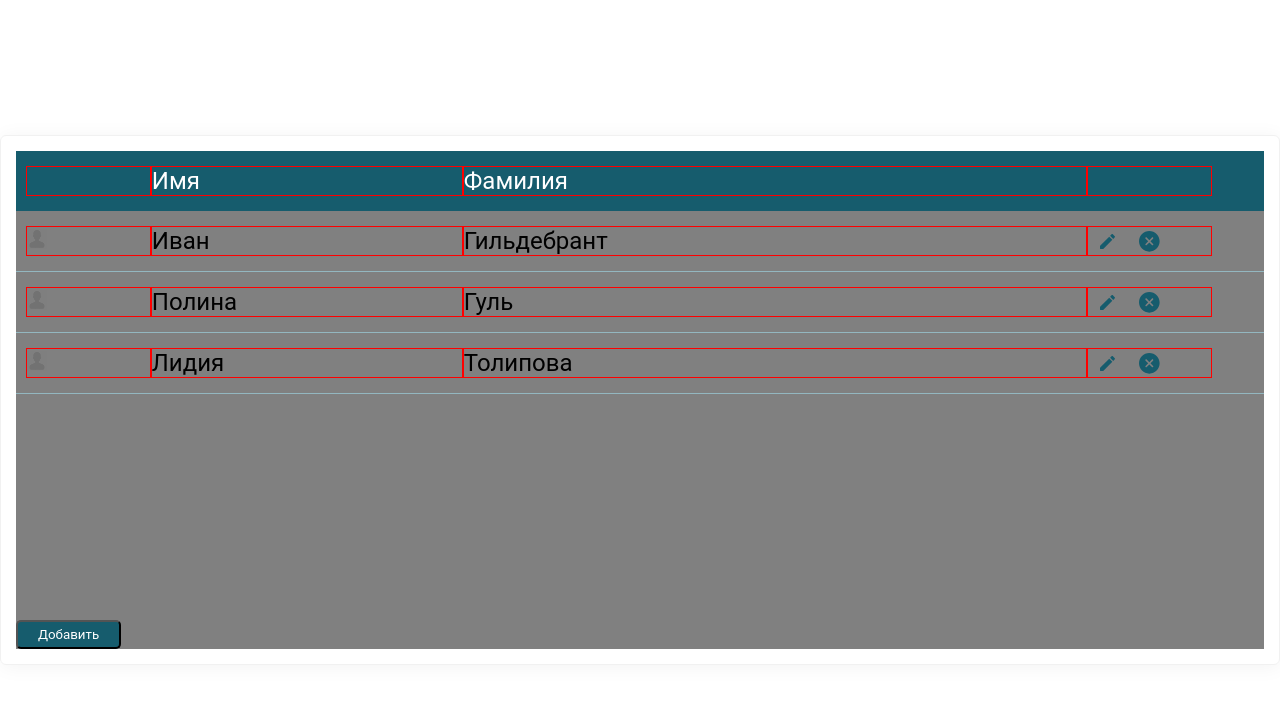
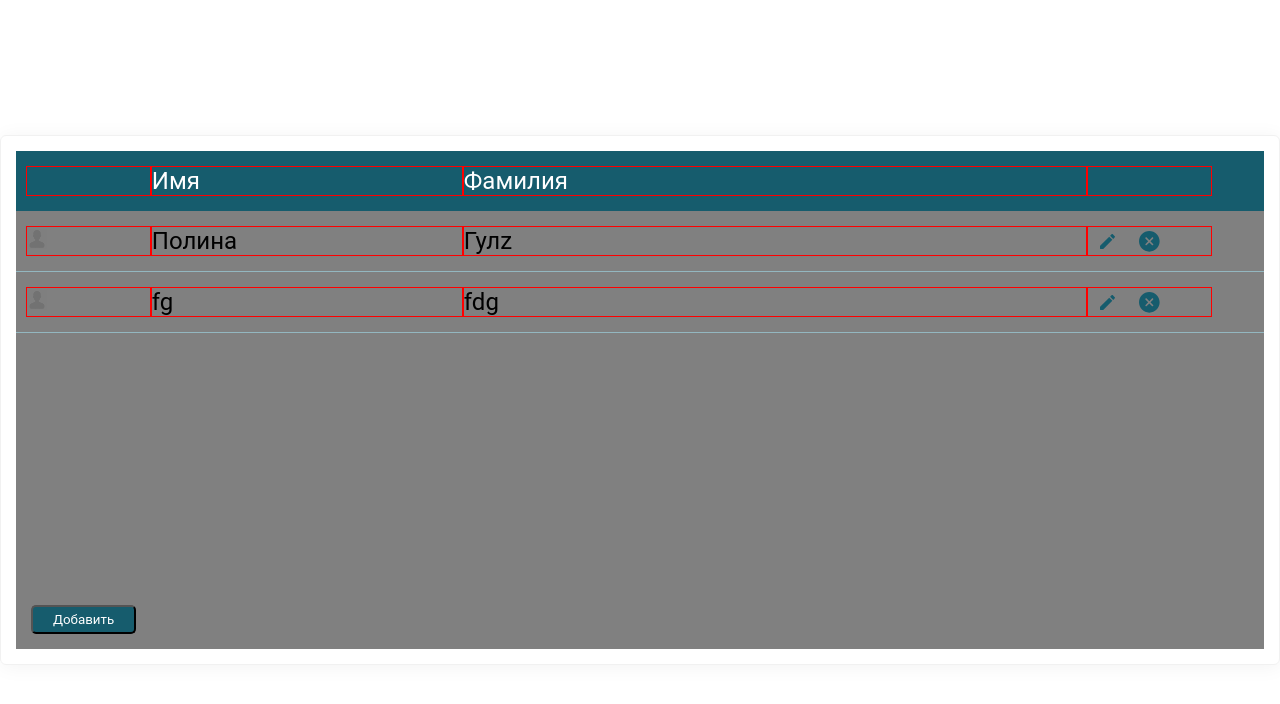
Before and after one commit to Irsn11/appPerson_React, a React (Create React App) app: page / in a window 1280 px wide. Shown: the top 704 px of the page. Built offline with nearby package versions, Linux system fonts and the light colour scheme; data requests are answered from the project's data file.

Commit message:
добавлена отработа ошибок и вывод сообщений пользователю (использована библиотека sweetalert)

```diff
--- a/package.json
+++ b/package.json
@@ -12,9 +12,13 @@
     "node-sass": "^6.0.1",
     "react": "^17.0.2",
     "react-app-polyfill": "^2.0.0",
+    "react-async": "^10.0.1",
     "react-dom": "^17.0.2",
+    "react-hot-toast": "^2.1.1",
     "react-notifications-component": "^3.1.0",
     "react-scripts": "4.0.3",
+    "siiimple-toast": "^3.1.7",
+    "sweetalert": "^2.1.2",
     "web-vitals": "^1.1.2"
   },
   "scripts": {
@@ -37,7 +41,7 @@
       "not op_mini all"
     ],
     "development": [
-			"ie 11",
+      "ie 11",
       "last 1 chrome version",
       "last 1 firefox version",
       "last 1 safari version"
--- a/src/App.js
+++ b/src/App.js
@@ -1,7 +1,11 @@
 import React, { useState, useEffect } from "react";
 import axios from "axios";
 
+import toast from "siiimple-toast";
+import "siiimple-toast/dist/style.css";
+
 import EmployeeList from "./assets/components/EmployeesList/index";
+
 function App() {
 	const [persons, setPersons] = useState(null);
 	const [activeItem, setActiveItem] = useState(null);
--- a/src/assets/components/AddPopup/index.jsx
+++ b/src/assets/components/AddPopup/index.jsx
@@ -1,26 +1,29 @@
 import React, {useState} from "react";
 import axios from "axios";
+import swal from 'sweetalert';
 
 import './AddPopup.scss';
 
-const AddPopup = ({  onClose, onAdd}) => {
+const AddPopup = ({onClose, onAdd}) => {
 
  	const [inputNameValue, setInputNameValue] = useState('');
 	const [inputLastNameValue, setInputLastNameValue] = useState('');
   const [isLoading, setIsLoading] = useState(false);
 
 	const addEmployee = () => {
+
 		if (!inputNameValue) {
-			alert('Введите Имя');
+			swal({ text: "Введите Имя!"});
 			return;
 		};
 		if (!inputLastNameValue) {
-			alert('Введите Фамилию');
+			swal({ text: "Введите Фамилию!" });
 			return;
 		};
-		//переклюаем состояние загрузки
+
 		setIsLoading(true);
-    axios.post("http://localhost:3004/persons", {
+		axios
+			.post("http://localhost:3004/persons", {
 				firstName: inputNameValue,
 				lastName: inputLastNameValue,
 			})
@@ -28,8 +31,18 @@ const AddPopup = ({  onClose, onAdd}) => {
 				onAdd(data);
 				onClose();
 			})
+			.catch(() => {
+				swal({
+					icon: "error",
+					text: "Не удалось добавить запись!"
+				});
+			})
 			.finally(() => {
         setIsLoading(false);
+			});
+			swal({
+				icon: "success",
+				text: "Запись добавлена!"
 			});
 	}
 
--- a/src/assets/components/EditPopup/index.jsx
+++ b/src/assets/components/EditPopup/index.jsx
@@ -1,32 +1,34 @@
 import React, {useState} from "react";
 import axios from "axios";
+import swal from 'sweetalert';
 
 import './EditPopup.scss';
 
-const EditPopup = ({  onClose, onRemove, onEdit, inputNameValue, inputLastNameValue, editId}) => {
+const EditPopup = ({  onClose, onEdit, inputNameValue, inputLastNameValue, editId}) => {
 
 	const [inputEditNameValue, setInputEditNameValue] = useState(inputNameValue);
 	const [editID, setEditID] = useState(editId);
 	const [inputEditLastNameValue, setInputEditLastNameValue] = useState(inputLastNameValue);
 
-	const removeEmploee = item => {
-		if (window.confirm("Удалить из списка?")) {
-		axios.delete('http://localhost:3004/persons/' + item.id)
-			.then(() => {
-				onRemove(item.id);
-			});
-		}
-	}
 
 	const editEmployee = () => {
 		onEdit(inputEditNameValue, editID, inputEditLastNameValue)
-		axios.patch("http://localhost:3004/persons/" + editID, {
-			firstName: inputEditNameValue,
-			lastName:inputEditLastNameValue
-		}).catch(() => {
-			alert('Не удалось обновить!')
-		});
-		onClose();
+		axios
+			.patch("http://localhost:3004/persons/" + editID, {
+				firstName:inputEditNameValue,
+				lastName:inputEditLastNameValue
+			})
+			.catch(() => {
+				swal({
+					icon: "error",
+					text: `Не удалось обновить!`
+				});
+			});
+			onClose();
+			swal({
+				icon: "success",
+				text: `Запись обновлена!`
+			});
 	}
 
 	return (
--- a/src/assets/components/Employee/index.jsx
+++ b/src/assets/components/Employee/index.jsx
@@ -1,6 +1,7 @@
 import React, {useState} from "react";
 import axios from "axios";
 import classNames from "classnames";
+import swal from 'sweetalert';
 
 import EditPopup from '../EditPopup'
 
@@ -18,14 +19,24 @@ const Employee = ({ items, onRemove, onClickItem, activeItem, onEdit}) => {
 	const [inputEditLastNameValue, setInputEditLastNameValue] = useState('');
 
 	const onClose = () => {
-			setVisibleEditPopup(false);
+		setVisibleEditPopup(false);
 	}
 
-	const removeEmploee = item => {
-		if (window.confirm("Удалить из списка?")) {
-		axios.delete('http://localhost:3004/persons/' + item.id)
-			.then(() => {
-				onRemove(item.id);
+	async function removeEmploee(item) {
+
+		const willDelete =  await  swal({
+			text: "Вы уверены, что хотите удалить запись?",
+			icon: "warning",
+			buttons: ["Нет", "Да"],
+			dangerMode: true,
+			});
+
+		if (willDelete) {
+			axios
+				.delete('http://localhost:3004/persons/' + item.id)
+				.then(() => {
+					onRemove(item.id);
+					swal("Удалено!", "Запись была удалена!", "success");
 			});
 		}
 	}
@@ -34,7 +45,7 @@ const Employee = ({ items, onRemove, onClickItem, activeItem, onEdit}) => {
 		setVisibleEditPopup(true);
 	}
 
-const editEmployee = () => {
+	const editEmployee = () => {
 		onEdit(inputEditNameValue, editID, inputEditLastNameValue)
 		axios.patch("http://localhost:3004/persons/" + editID, {
 			firstName: inputEditNameValue,
--- a/src/assets/components/EmployeesList/EmployeesList.scss
+++ b/src/assets/components/EmployeesList/EmployeesList.scss
@@ -17,7 +17,8 @@
 		flex-direction: column;
 
 		button {
-			align-self: start;
+			align-self: flex-start;
+			margin: 15px;
 		}
 	}
 	&__header {
--- a/src/assets/components/EmployeesList/index.jsx
+++ b/src/assets/components/EmployeesList/index.jsx
@@ -1,4 +1,5 @@
 import React, {useState} from "react";
+
 
 import Employee from '../Employee'
 import AddPopup from '../AddPopup'
@@ -38,10 +39,9 @@ const EmployeeList = ({ items, onAdd, onRemove, onClickItem, activeItem, onEdit}
 			<AddPopup
 				onAdd={onAdd}
 				onClose={onClose}
-			/>
+				/>
 			}
 	</div>
-
 )}
 
 export default EmployeeList;
--- a/src/assets/db.json
+++ b/src/assets/db.json
@@ -1,18 +1,13 @@
 {
   "persons": [
     {
-      "id": 1,
-      "firstName": "Иван",
-      "lastName": "Гильдебрант"
-    },
-    {
       "firstName": "Полина",
-      "lastName": "Гуль",
+      "lastName": "Гулz",
       "id": 4
     },
     {
-      "firstName": "Лидия",
-      "lastName": "Толипова",
+      "firstName": "fg",
+      "lastName": "fdg",
       "id": 5
     }
   ]
```
Also changed, not shown: 1 other file (tests, documents, lock files or other folders). Lines whose indentation alone changed are shown as unchanged.
